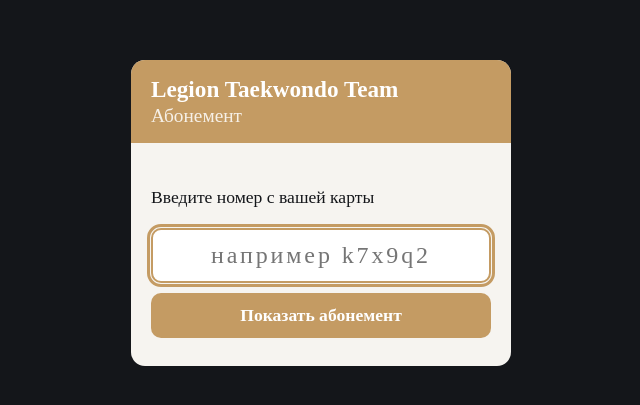
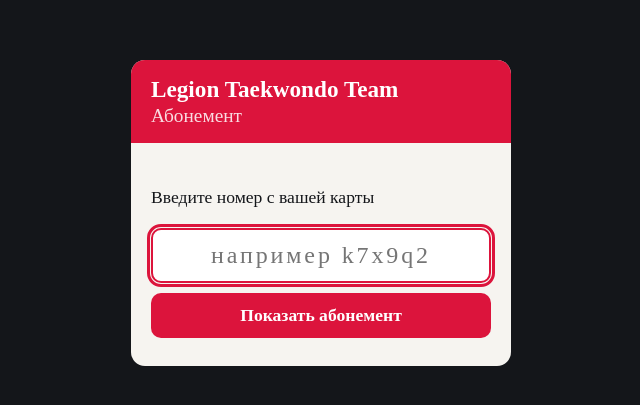
Before and after one commit to niyazovassan/legion-cards, a plain HTML site: page index.html in a window 1280 px wide. Shown: the part 187-592 px from the top of the page, without its empty margins (319-959 px from the left). Drawn offline with Linux system fonts and the light colour scheme.

Commit message:
Update index.html

```diff
--- a/index.html
+++ b/index.html
@@ -6,7 +6,7 @@
 <meta name="robots" content="noindex">
 <title>Абонемент — Legion Taekwondo Team</title>
 <style>
-:root{--ink:#14161a;--paper:#f6f4f0;--red:#c49b63;--ok:#21fd8f;--warn:#b86e00;--mute:#6b6f76}
+:root{--ink:#14161a;--paper:#f6f4f0;--red:#DC143C;--ok:#00FA9A;--warn:#9370DB;--mute:#c49b63}
 *{box-sizing:border-box}
 body{margin:0;min-height:100vh;display:grid;place-items:center;padding:20px;background:var(--ink);color:var(--paper);font-family:"Time New Romans"}
 .card{width:100%;max-width:380px;background:var(--paper);color:var(--ink);border-radius:14px;overflow:hidden}
```
